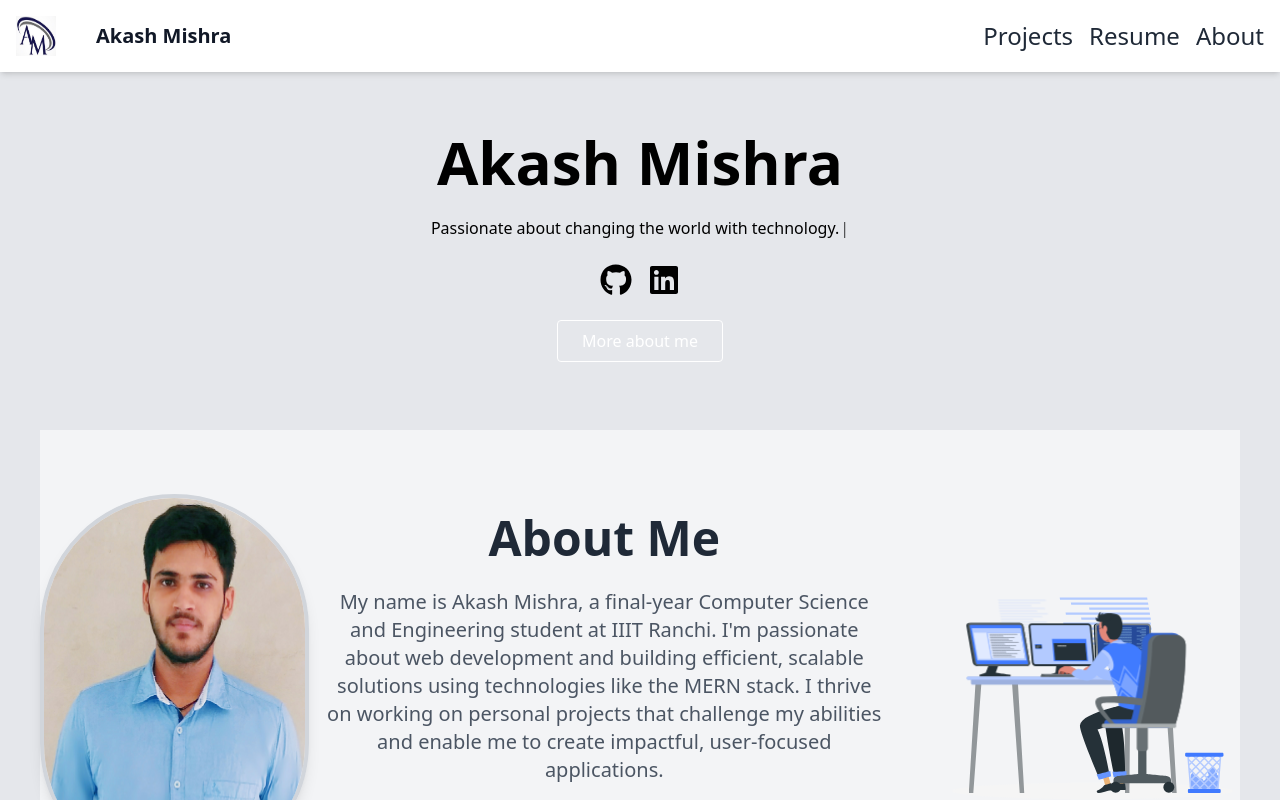
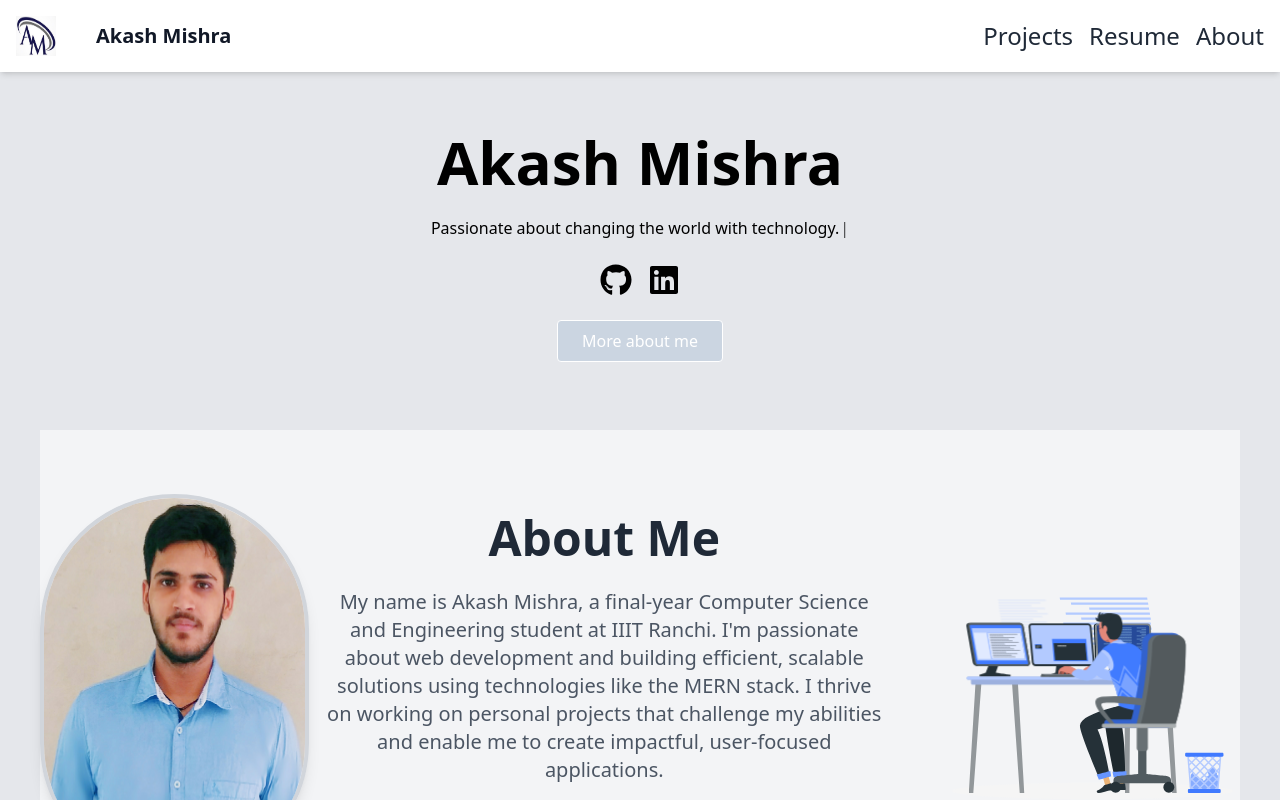
Before and after one commit to RyomenDev/portfolio, a React (Vite) app: page / in a window 1280 px wide. Shown: the top 800 px of the page. Built offline with nearby package versions, Linux system fonts and the light colour scheme; no server answers.

Commit message:
fix: design

```diff
--- a/src/components/home/MainBody.jsx
+++ b/src/components/home/MainBody.jsx
@@ -38,7 +38,7 @@ const MainBody = React.forwardRef(
             ))}
           </div>
           <a
-            className="inline-block px-6 py-2 border border-white text-white hover:bg-white hover:text-black transition duration-300 rounded"
+            className="inline-block px-6 py-2  bg-slate-300 border border-white text-white hover:bg-white hover:text-black transition duration-300 rounded"
             href="#aboutme"
             role="button"
             aria-label="Learn more about me"
--- a/src/components/home/ProjectCard.jsx
+++ b/src/components/home/ProjectCard.jsx
@@ -60,18 +60,18 @@ const CardButtons = ({ svn_url }) => {
   return (
     <div className="flex gap-3 mb-4">
       <a
-        href={`${svn_url}/archive/master.zip`}
-        className="flex-1 bg-gradient-to-r from-indigo-500 to-blue-500 py-2 px-4 rounded-lg shadow transition-transform transform hover:scale-105 hover:from-indigo-600 hover:to-blue-600"
-      >
-        <i className="fab fa-github" /> Clone
-      </a>
-      <a
         href={svn_url}
         target="_blank"
         rel="noopener noreferrer"
         className="flex-1 bg-gradient-to-r from-blue-600 to-indigo-600 text-white py-2 px-4 rounded-lg shadow transition-transform transform hover:scale-105 hover:from-blue-700 hover:to-indigo-700"
       >
-        <i className="fab fa-github" /> Repo
+        <i className="fab fa-github" /> View Code
+      </a>
+      <a
+        href={`${svn_url}/archive/master.zip`}
+        className="flex-1 bg-gradient-to-r from-indigo-500 to-blue-500 py-2 px-4 rounded-lg shadow transition-transform transform hover:scale-105 hover:from-indigo-600 hover:to-blue-600"
+      >
+        <i className="fab fa-github" /> Clone
       </a>
     </div>
   );
@@ -174,7 +174,7 @@ const CardFooter = ({ star_count, repo_url, pushed_at }) => {
           </span>
         </span>
       </a>
-      <small className="text-gray-500">Updated {updated_at}</small>
+      <small className="text-gray-500 ">Updated {updated_at}</small>
     </p>
   );
 };
```
